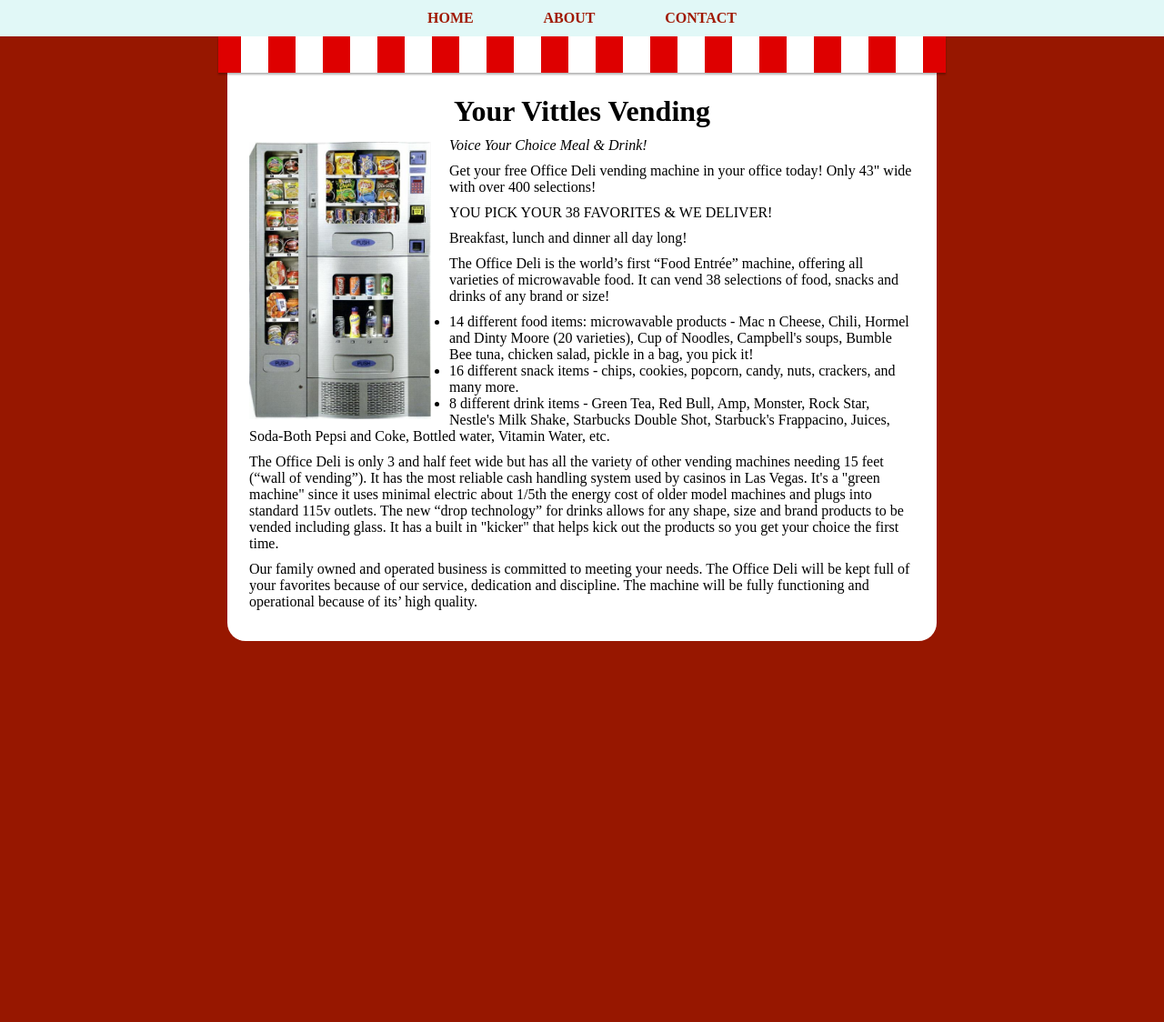
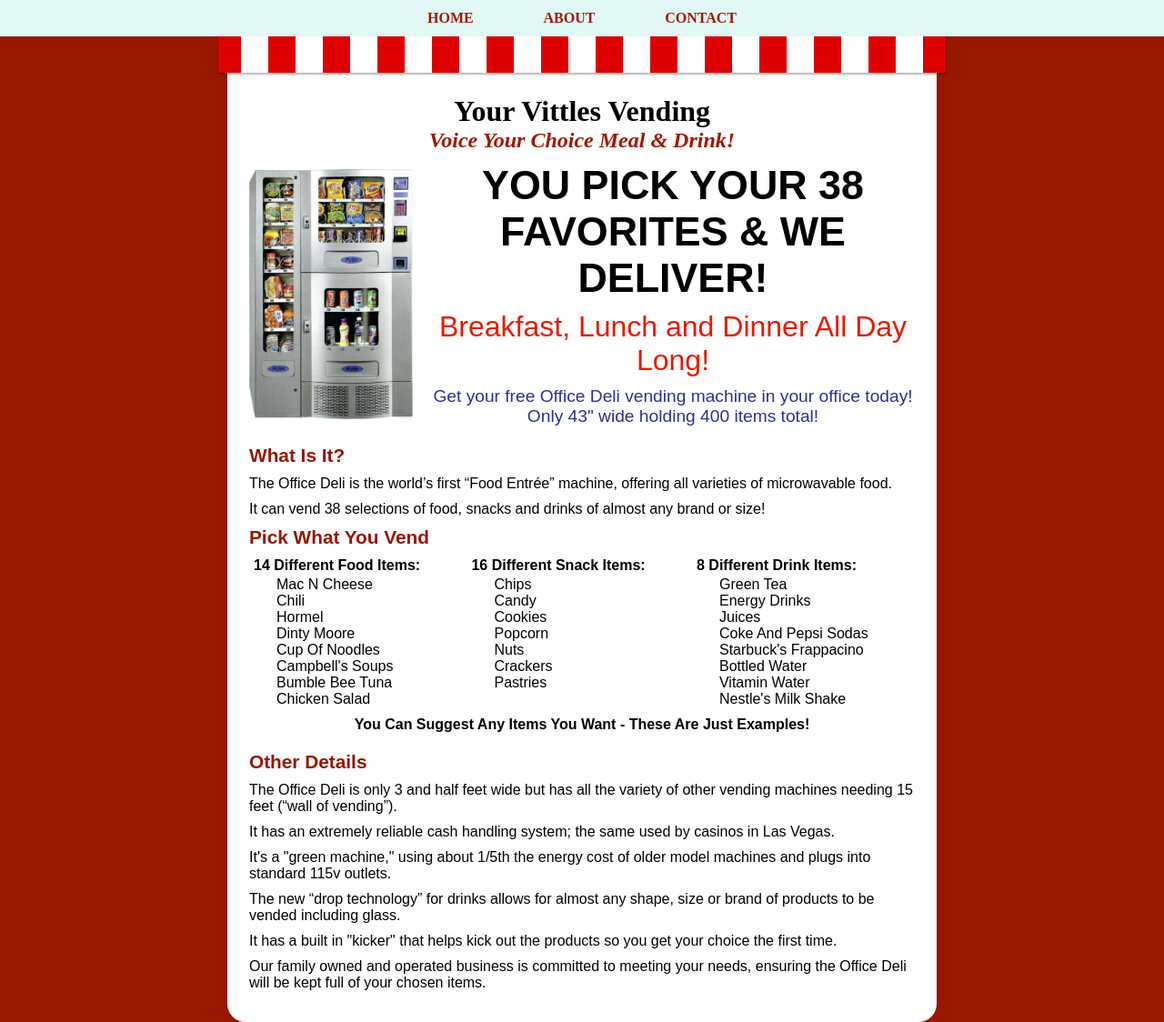
Before and after one commit to Dawntly/Dawntly.github.io, a Jekyll site: the page built from index.html, in a window 1280 px wide and 1124 px high. Shown: the whole window at 91% size. Built offline with Jekyll 4.4.1, drawn with Linux system fonts in a browser that asks for light colours.

Commit message:
Style and update text

```diff
--- a/_layouts/default.html
+++ b/_layouts/default.html
@@ -1,9 +1,12 @@
 <!DOCTYPE html>
 <html>
   <head>
-    <title>{{ page.title }}</title>
+    <title>{{ page.title }} Your Vittles Vending</title>
     <meta name="viewport" content="width=device-width">
     <link rel="stylesheet" type="text/css" href="/css/main.css">
+    {% if page.css %}
+        <link rel="stylesheet"type="text/css" href="/css/{{ page.css }}.css" />
+    {% endif %}
   </head>
 
   <body>
@@ -14,8 +17,13 @@
       <div class="stripes"></div>
 
       <div class="container">
-        <h1>{{ page.header }}</h1>
+        <h1 class="title">{{ page.header }}</h1>
+        {% if page.slogan %}
+          <h2 class="slogan"><em>{{ page.slogan }}</em></h2>
+        {% endif %}
+
         <img class="machine" src="/assets/vendingmachine.jpg"/>
+
         {{ content }}
       </div>
 
--- a/contact.html
+++ b/contact.html
@@ -1,11 +1,11 @@
 ---
 layout: default
-title: Contact
+permalink: /contact/
+title: Contact -
 header: Contact Us
-permalink: /contact/
+css: contact
 ---
 
-<!--<h1>Contact Us</h1>-->
 <p>
     <strong>Email: </strong>
     <a href="mailto:yourvittlesvending@gmail.com">YourVittlesVending@gmail.com</a>
--- /dev/null
+++ b/css/about.css
@@ -0,0 +1,3 @@
+p:last-child {
+    font-weight: bold;
+}
--- /dev/null
+++ b/css/contact.css
@@ -0,0 +1,6 @@
+p {
+    text-align: center;
+    font-size: 1.2em;
+    word-break: break-all;
+    word-break: break-word;
+}
--- /dev/null
+++ b/css/index.css
@@ -0,0 +1,59 @@
+.right {
+    text-align: center;
+}
+.right :first-child {
+    font-size: 2em;
+    font-weight: bold;
+    font-family: fantasy;
+}
+.right :nth-child(2) {
+    font-size: 1.8em;
+    color: #eb1900;
+}
+.right :nth-child(3) {
+    font-size: 1.1em;
+    color: #2e3092;
+}
+
+h3 {
+    margin: 10px 0 5px 0;
+    color: #971700;
+    font-size: 1.3em;
+}
+
+.items {
+    display: flex;
+    flex-wrap: wrap;
+    text-transform: capitalize;
+}
+.items div {
+    flex: 1 1 100%;
+    padding: 0 5px;
+}
+.items h4 {
+    padding: 5px 0 3px 0;
+}
+.items ul {
+    list-style: none;
+    padding: 0 0 0 25px;
+}
+.items p {
+    flex: 0 0 100%;
+    text-align: center;
+    font-weight: bold;
+}
+
+@media only screen and (min-width: 550px) {
+    .right :first-child {
+        font-size: 2.8em;
+    }
+    .right :nth-child(2) {
+        font-size: 2em;
+    }
+    .right :nth-child(3) {
+        font-size: 1.2em;
+    }
+    .items div {
+        flex: 1 1 auto;
+    }
+}
--- a/css/main.css
+++ b/css/main.css
@@ -9,19 +9,20 @@ html {
   width: 100%;
 }
 body {
-  /*display: flex;*/
-  /*justify-content: center;*/
-  /*align-items: center;*/
   height: 100%;
   width: 100%;
   background: #971700;
   background-size: cover;
 }
-h1 {
-    text-align: center;
-}
 p {
     margin: 10px 0;
+}
+a {
+    text-decoration: none;
+    color: #eb1900;
+}
+a:hover {
+    text-shadow: 0 -1px 0 #eb1900;
 }
 
 .wraper {
@@ -73,25 +74,42 @@ nav a:hover {
 
 /* CONTENT --------------------*/
 .container {
+    display: flex;
+    flex-wrap: wrap;
+    align-items: center;
     margin: 0 10px 10px 10px;
     padding: 3%;
     background: #fff;
     border-radius: 0 0 20px 20px;
     word-break: break-word;
+    font-family: sans-serif;
     overflow: auto;
 }
-.machine {
+.container > :first-of-type:not(h1):not(h2) {
+    flex: 1 1 100%;
+}
+.title, .slogan {
+    width: 100%;
+    text-align: center;
+    font-family: serif;
+}
+.slogan {
+    color: #a01800;
+}
+.container .machine:empty {
     display: block;
+    flex: 0 0 auto;
     width: 200px;
     max-width: 100%;
     margin: 15px auto;
-    /*border-radius: 10px 0 1px 12px/70px;*/
-    /*filter: drop-shadow(0 0 3px #000);*/
 }
 
 @media only screen and (min-width: 550px) {
+    .container > :first-of-type:not(h1):not(h2) {
+        flex: 1 1 50%;
+    }
     .machine {
         float: left;
-        margin: 15px 20px 10px 0;
+        padding: 0 20px 0 0;
     }
 }
--- a/index.html
+++ b/index.html
@@ -2,19 +2,69 @@
 layout: default
 title: Your Vittles Vending
 header: Your Vittles Vending
+slogan: Voice Your Choice Meal & Drink!
+css: index
 ---
+<div class="right">
+    <p>YOU PICK YOUR 38 FAVORITES & WE DELIVER!</p>
+    <p>Breakfast, Lunch and Dinner All Day Long!</p>
+    <p>Get your free Office Deli vending machine in your office today! Only 43" wide holding 400 items total!</p>
+</div>
 
-<!--<h1>Your Vittles Vending</h1>-->
-<!--<img src="/assets/vendingmachine.jpg"></img>-->
-<p><em>Voice Your Choice Meal & Drink!</em></p>
-<p>Get your free Office Deli vending machine in your office today! Only 43" wide with over 400 selections!</p>
-<p>YOU PICK YOUR 38 FAVORITES & WE DELIVER!</p>
-<p>Breakfast, lunch and dinner all day long!</p>
-<p>The Office Deli is the world’s first “Food Entrée” machine, offering all varieties of microwavable food. It can vend 38 selections of food, snacks and drinks of any brand or size!</p>
-<ul>
-    <li>14 different food items: microwavable products - Mac n Cheese, Chili, Hormel and Dinty Moore (20 varieties), Cup of Noodles, Campbell's soups, Bumble Bee tuna, chicken salad, pickle in a bag, you pick it!</li>
-    <li>16 different snack items - chips, cookies, popcorn, candy, nuts, crackers, and many more.</li>
-    <li>8 different drink items - Green Tea, Red Bull, Amp, Monster, Rock Star, Nestle's Milk Shake, Starbucks Double Shot, Starbuck's Frappacino, Juices, Soda-Both Pepsi and Coke, Bottled water, Vitamin Water, etc. </li>
-</ul>
-<p>The Office Deli is only 3 and half feet wide but has all the variety of other vending machines needing 15 feet (“wall of vending”). It has the most reliable cash handling system used by casinos in Las Vegas.  It's a "green machine" since it uses minimal electric about 1/5th the energy cost of older model machines and plugs into standard 115v outlets.  The new “drop technology” for drinks allows for any shape, size and brand products to be vended including glass. It has a built in "kicker" that helps kick out the products so you get your choice the first time.</p>
-<p>Our family owned and operated business is committed to meeting your needs. The Office Deli will be kept full of your favorites because of our service, dedication and discipline. The machine will be fully functioning and operational because of its’ high quality.</p>
+<div>
+    <h3>What Is It?</h3>
+    <p>The Office Deli is the world’s first “Food Entrée” machine, offering all varieties of microwavable food.</p>
+    <p>It can vend 38 selections of food, snacks and drinks of almost any brand or size!</p>
+
+    <h3>Pick What You Vend</h3>
+    <div class="items">
+        <div>
+            <h4>14 different food items:</h4>
+            <ul>
+                <li>Mac n Cheese</li>
+                <li>Chili</li>
+                <li>Hormel</li>
+                <li>Dinty Moore</li>
+                <li>Cup of Noodles</li>
+                <li>Campbell's soups</li>
+                <li>Bumble Bee tuna</li>
+                <li>chicken salad</li>
+            </ul>
+        </div>
+        <div>
+            <h4>16 different snack items:</h4>
+            <ul>
+                <li>chips</li>
+                <li>candy</li>
+                <li>cookies</li>
+                <li>popcorn</li>
+                <li>nuts</li>
+                <li>crackers</li>
+                <li>Pastries</li>
+            </ul>
+        </div>
+        <div>
+            <h4>8 different drink items:</h4>
+            <ul>
+                <li>Green Tea</li>
+                <li>Energy Drinks</li>
+                <li>Juices</li>
+                <li>Coke and Pepsi Sodas</li>
+                <li>Starbuck's Frappacino</li>
+                <li>Bottled water</li>
+                <li>Vitamin Water</li>
+                <li>Nestle's Milk Shake</li>
+            </ul>
+        </div>
+        <p>You can suggest any items you want - these are just examples!</p>
+    </div>
+
+
+    <h3>Other Details</h3>
+    <p>The Office Deli is only 3 and half feet wide but has all the variety of other vending machines needing 15 feet (“wall of vending”).</p>
+    <p>It has an extremely reliable cash handling system; the same used by casinos in Las Vegas.</p>
+    <p>It's a "green machine," using about 1/5th the energy cost of older model machines and plugs into standard 115v outlets.</p>
+    <p>The new “drop technology” for drinks allows for almost any shape, size or brand of products to be vended including glass.</p>
+    <p>It has a built in "kicker" that helps kick out the products so you get your choice the first time.</p>
+    <p>Our family owned and operated business is committed to meeting your needs, ensuring the Office Deli will be kept full of your chosen items.</p>
+</div>
```
Also changed, not shown: 404.html (+3 -10 lines), about.html (+10 -7 lines).
